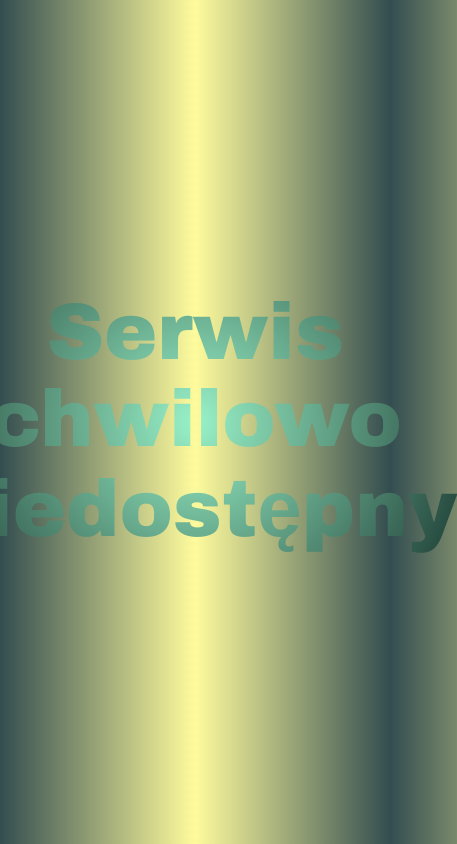
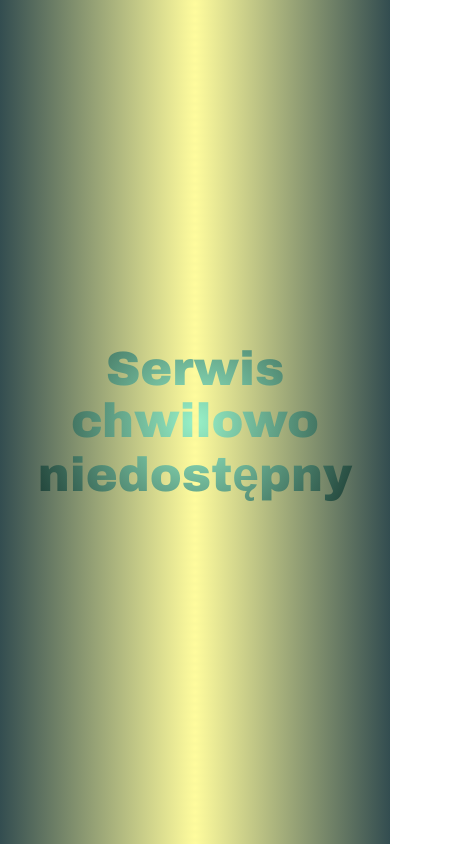
Before and after one commit to mateuszlipowskipl/error, a plain HTML site: page index.html in a window 390 px wide. Shown: the whole page, 457 px wide, since content can reach past the window. Drawn offline with Linux system fonts and the light colour scheme.

Commit message:
Update index.html

```diff
--- a/index.html
+++ b/index.html
@@ -27,7 +27,10 @@ transform: translateX(-50%) translateY(-50%);
 
 
        }
-
+     @media (max-width: 500px) { h1{
+        font-size: 3rem;
+     }
+     }
     </style>
 </head>
 <body>
```
